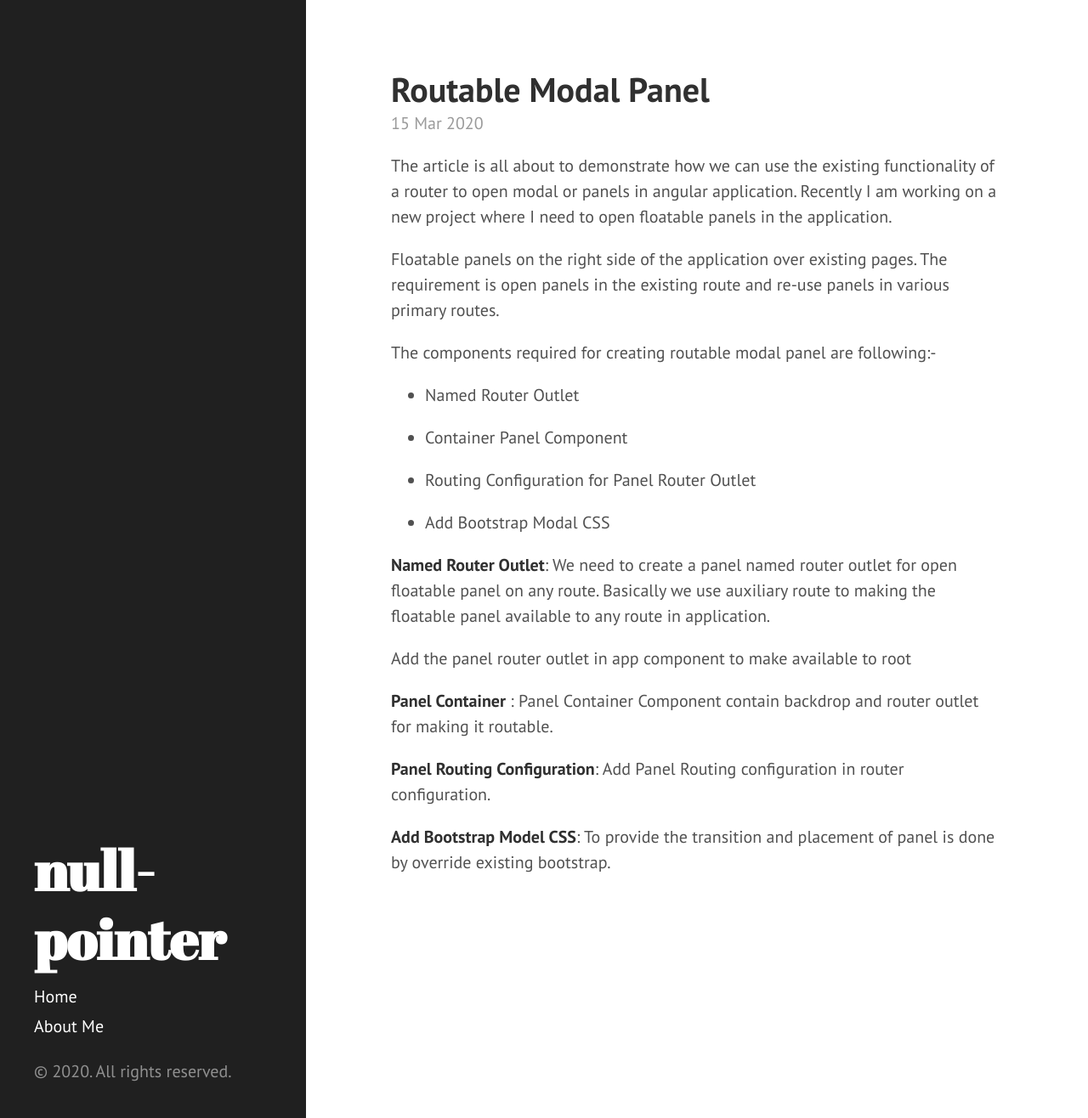
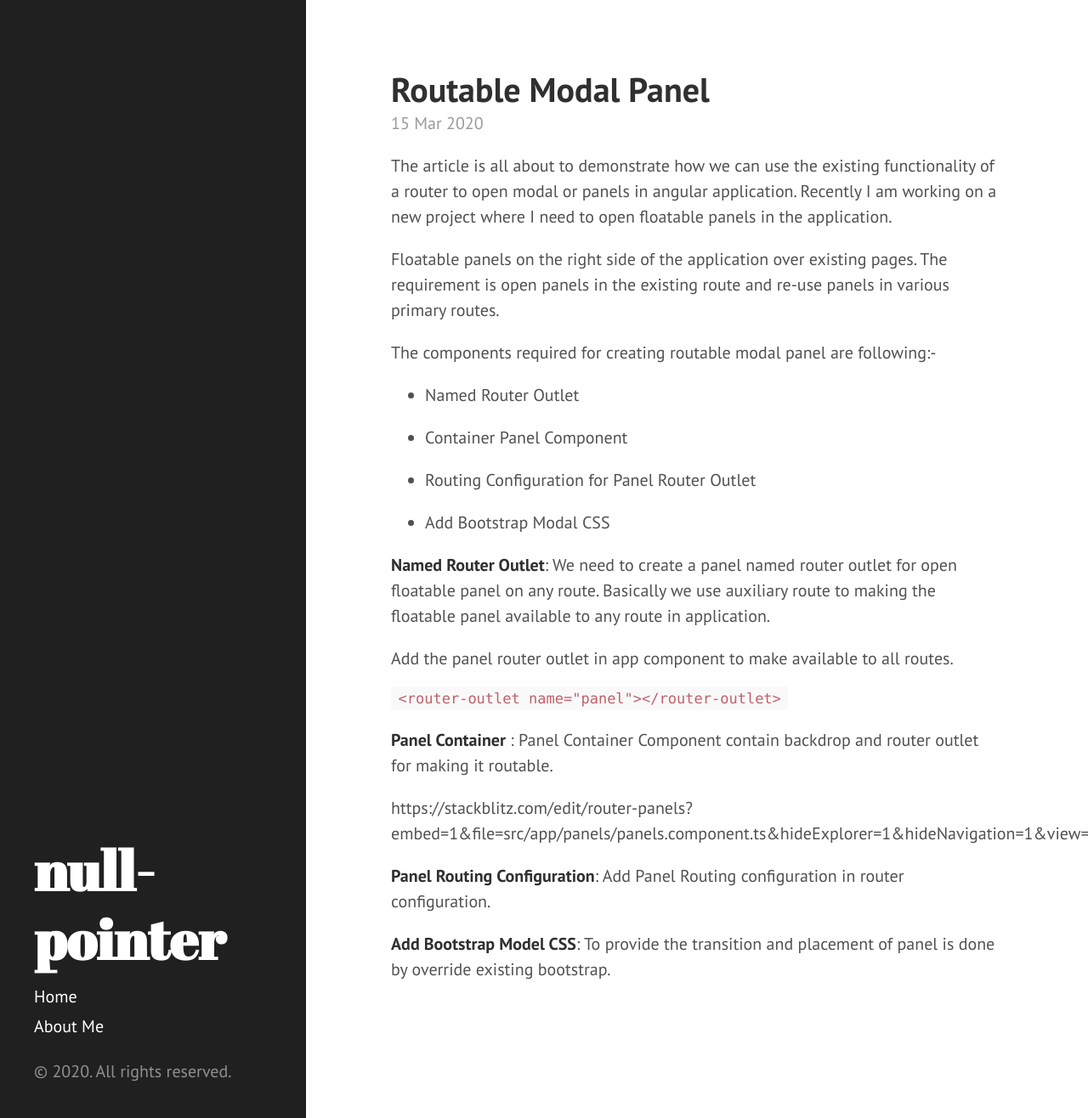
Before and after one commit to code-atom/code-atom.github.io, a Jekyll site: the page built from _angular/routable-modal-panel.markdown, in a window 1280 px wide and 1316 px high. Shown: the whole window at 85% size. Built offline with Jekyll 4.4.1, drawn with Linux system fonts in a browser that asks for light colours; Markdown is read by kramdown in place of the engine named in the settings.

Commit message:
Updated Routable Modal Panel

```diff
--- a/_angular/routable-modal-panel.markdown
+++ b/_angular/routable-modal-panel.markdown
@@ -24,9 +24,13 @@ The components required for creating routable modal panel are following:-
 
 **Named Router Outlet**: We need to create a panel named router outlet for open floatable panel on any route. Basically we use auxiliary route to making the floatable panel available to any route in application.
 
-Add the panel router outlet in app component to make available to root
+Add the panel router outlet in app component to make available to all routes.
+
+`<router-outlet name="panel"></router-outlet>`
 
 **Panel Container** : Panel Container Component contain backdrop and router outlet for making it routable.
+
+https://stackblitz.com/edit/router-panels?embed=1&file=src/app/panels/panels.component.ts&hideExplorer=1&hideNavigation=1&view=editor
 
 **Panel Routing Configuration**: Add Panel Routing configuration in router configuration.
 
```
